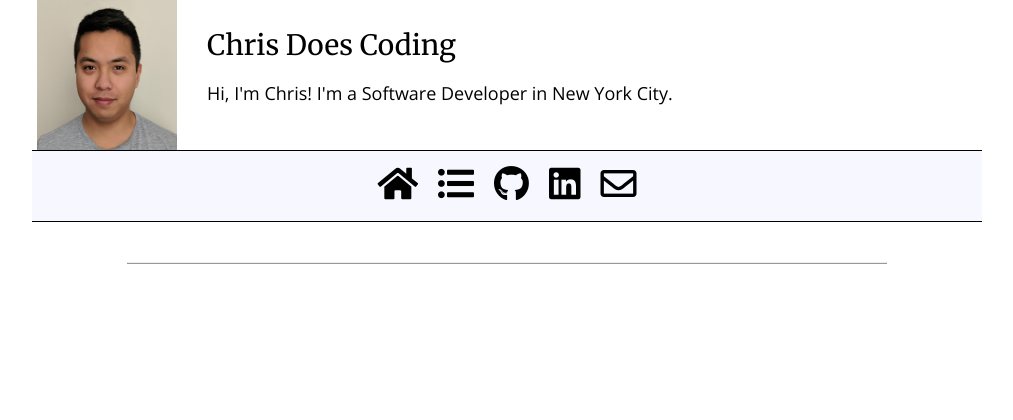
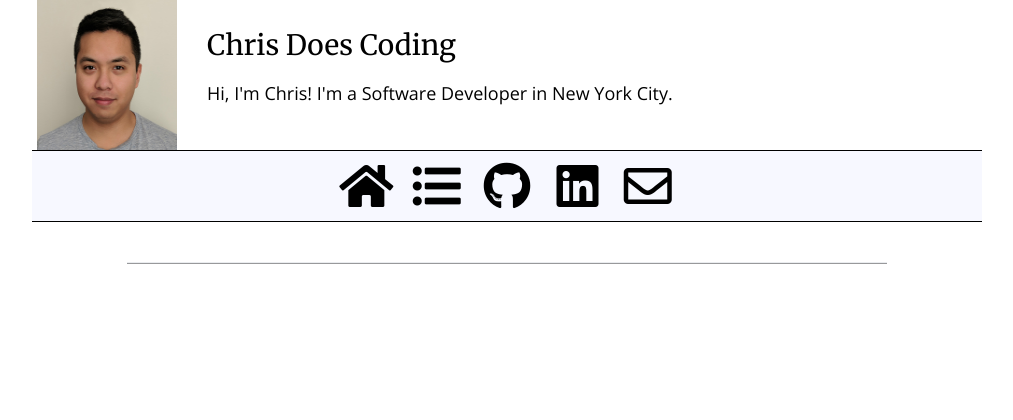
Before and after one commit to cs-cordero/chrisdoescoding.com, a Django app: template chrisdoescoding/posts/templates/single_post_view.html in a window 1280 px wide. Shown: the top 420 px of the page, without its empty margins (133-1146 px from the left). Run offline with Django 3.2, Linux system fonts and the light colour scheme; the template is opened without the code that fills it, so the values that code supplies are empty; some libraries are stand-ins or nearby versions.

Commit message:
Update the header buttons to use the same styling as the footer buttons

```diff
--- a/chrisdoescoding/posts/static/posts/style.css
+++ b/chrisdoescoding/posts/static/posts/style.css
@@ -41,33 +41,6 @@ body {
     margin: 25px;
 }
 
-.navbar {
-    top: -1px;
-    width: 100%;
-    height: 70px;
-
-    position: sticky;
-    background-color: #f7f8ff;
-    border-top: 1px solid black;
-    border-bottom: 1px solid black;
-
-    display: flex;
-    justify-content: center;
-    align-items: center;
-}
-
-.navbar a { color: black; }
-.navbar:hover a { color: lightgray; }
-.navbar a:hover { color: black; }
-
-.button {
-    top: 0;
-    height: 50px;
-    margin: 0 10px;
-    cursor: pointer;
-}
-.button i { margin-top: 5px; }
-
 .content {
     width: 80%;
     margin-top: 25px;
@@ -89,6 +62,25 @@ body {
 .all-posts-item:nth-child(odd) { background-color: #ebf2f9; }
 .all-posts-item:hover { background-color: #d9ebfe; }
 
+.navbar {
+    top: -1px;
+    width: 100%;
+    height: 70px;
+
+    position: sticky;
+    background-color: #f7f8ff;
+    border-top: 1px solid black;
+    border-bottom: 1px solid black;
+
+    display: flex;
+    justify-content: center;
+    align-items: center;
+}
+
+.navbar .nav--item {
+    margin: 0 0.7rem;
+}
+
 .navfooter {
     border-top: 2px ridge #eaecef;
     display: flex;
@@ -101,7 +93,7 @@ body {
     padding: 20px 0;
 }
 
-.navfooter--item {
+.nav--item {
     display: flex;
     justify-content: center;
     align-items: center;
@@ -110,16 +102,16 @@ body {
     width: 3rem;
 }
 
-.navfooter--item a {
+.nav--item a {
     color: unset;
     text-decoration: none;
 }
 
-.navfooter--item-outer { font-size: 3rem; }
-.navfooter--item-inner { font-size: 2rem; }
-.navfooter--item-outer-active:hover { font-size: 3.5rem; }
-.navfooter--item-inner-active:hover { font-size: 2.5rem; }
-.navfooter--item-disabled { color: gray; cursor: unset; }
+.nav--item-outer { font-size: 3rem; }
+.nav--item-inner { font-size: 2rem; }
+.nav--item-outer-active:hover { font-size: 3.5rem; }
+.nav--item-inner-active:hover { font-size: 2.5rem; }
+.nav--item-disabled { color: gray; cursor: unset; }
 
 .footer {
     width: 100%;
--- a/chrisdoescoding/posts/templates/base.html
+++ b/chrisdoescoding/posts/templates/base.html
@@ -19,21 +19,41 @@
         </div>
     </div>
     <div class="navbar" id='navbar'>
+        <div class="nav--item
+                    nav--item-outer
+                    nav--item-outer-active">
             <a href="/">
-            <div class="button"><i class="fas fa-home fa-2x"></i></div>
+                <i class="fas fa-home"></i>
             </a>
+        </div>
+        <div class="nav--item
+                    nav--item-outer
+                    nav--item-outer-active">
             <a href="/posts">
-            <div class="button"><i class="fas fa-list-ul fa-2x"></i></div>
+                <i class="fas fa-list-ul"></i>
             </a>
+        </div>
+        <div class="nav--item
+                    nav--item-outer
+                    nav--item-outer-active">
             <a href="https://github.com/cs-cordero">
-            <div class="button"><i class="fab fa-github fa-2x"></i></div>
+                <i class="fab fa-github"></i>
             </a>
+        </div>
+        <div class="nav--item
+                    nav--item-outer
+                    nav--item-outer-active">
             <a href="https://www.linkedin.com/in/cs-cordero">
-            <div class="button"><i class="fab fa-linkedin fa-2x"></i></div>
+                <i class="fab fa-linkedin"></i>
             </a>
+        </div>
+        <div class="nav--item
+                    nav--item-outer
+                    nav--item-outer-active">
             <a href="#">
-            <div class="button"><i class="far fa-envelope fa-2x"></i></div>
+                <i class="far fa-envelope"></i>
             </a>
+        </div>
     </div>
     {% block content %}
     {% endblock %}
```
Also changed, not shown: chrisdoescoding/posts/templates/single_post_view.html (+18 -18 lines). Lines whose indentation alone changed are shown as unchanged.
